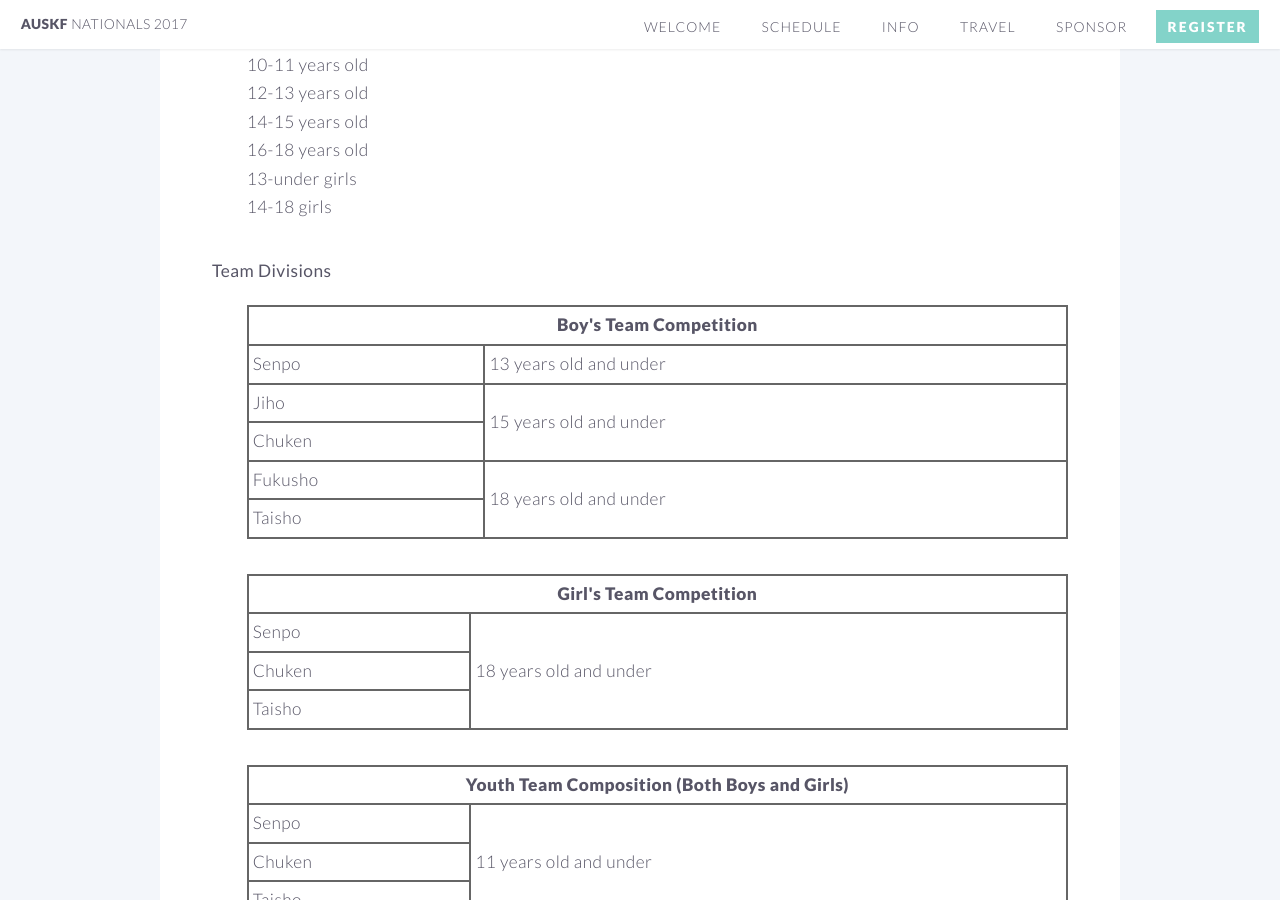
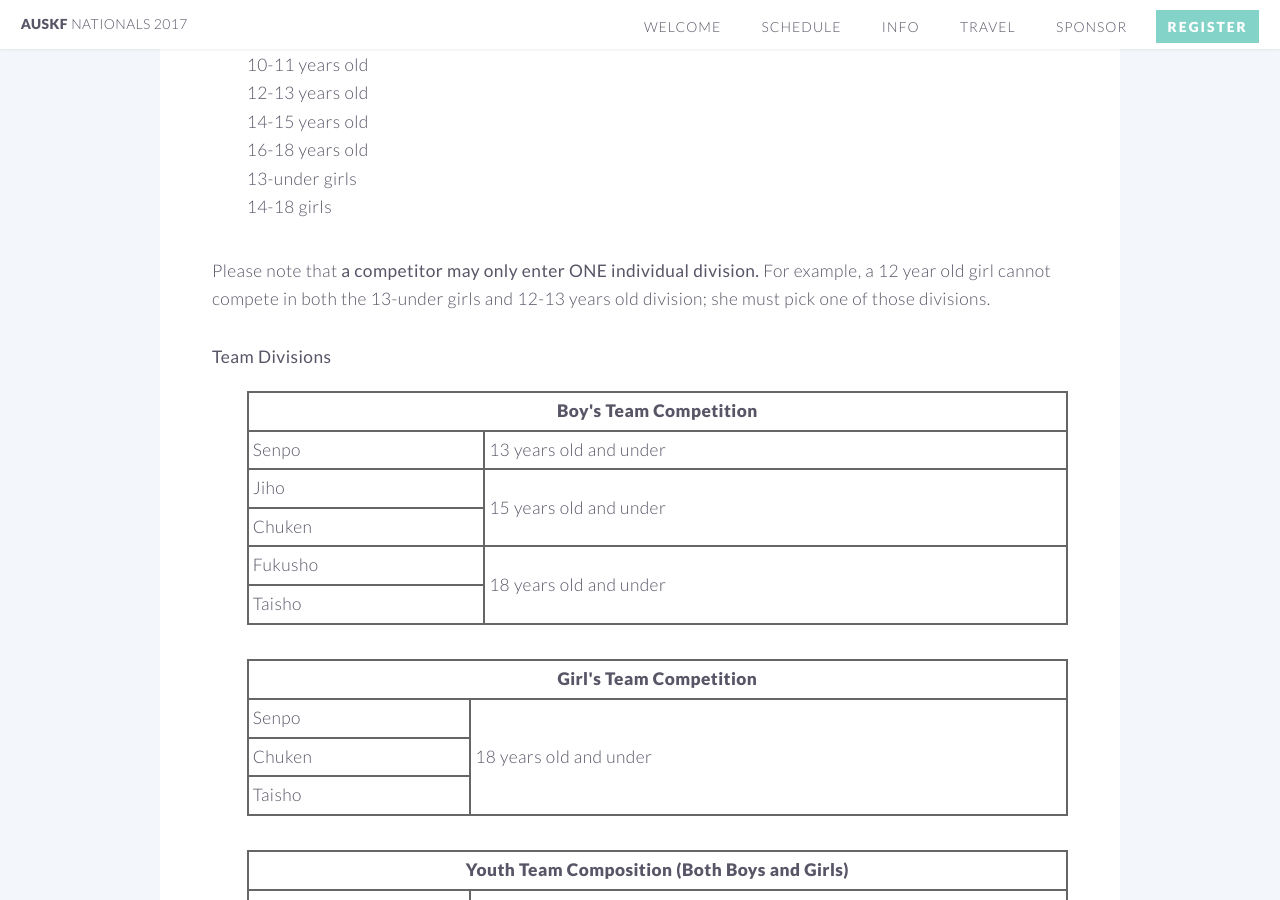
Before and after one commit to auskf-web/auskf-nationals.github.io, a Jekyll site: the page built from info.html, in a window 1280 px wide and 900 px high, scrolled down 1619 px. Built offline with Jekyll 4.4.1, drawn with Linux system fonts in a browser that asks for light colours.

Commit message:
Jr. Nationals must pick one division

```diff
--- a/info.html
+++ b/info.html
@@ -86,6 +86,8 @@ th, td {
 					<li>14-18 girls</li>
 				</ul>
 
+				Please note that <b>a competitor may only enter ONE individual division.</b> For example, a 12 year old girl cannot compete in both the 13-under girls and 12-13 years old division; she must pick one of those divisions.<br><br>
+
 				<b>Team Divisions</b>
 				<div style="padding-left:2em;">
 					<table>
```
